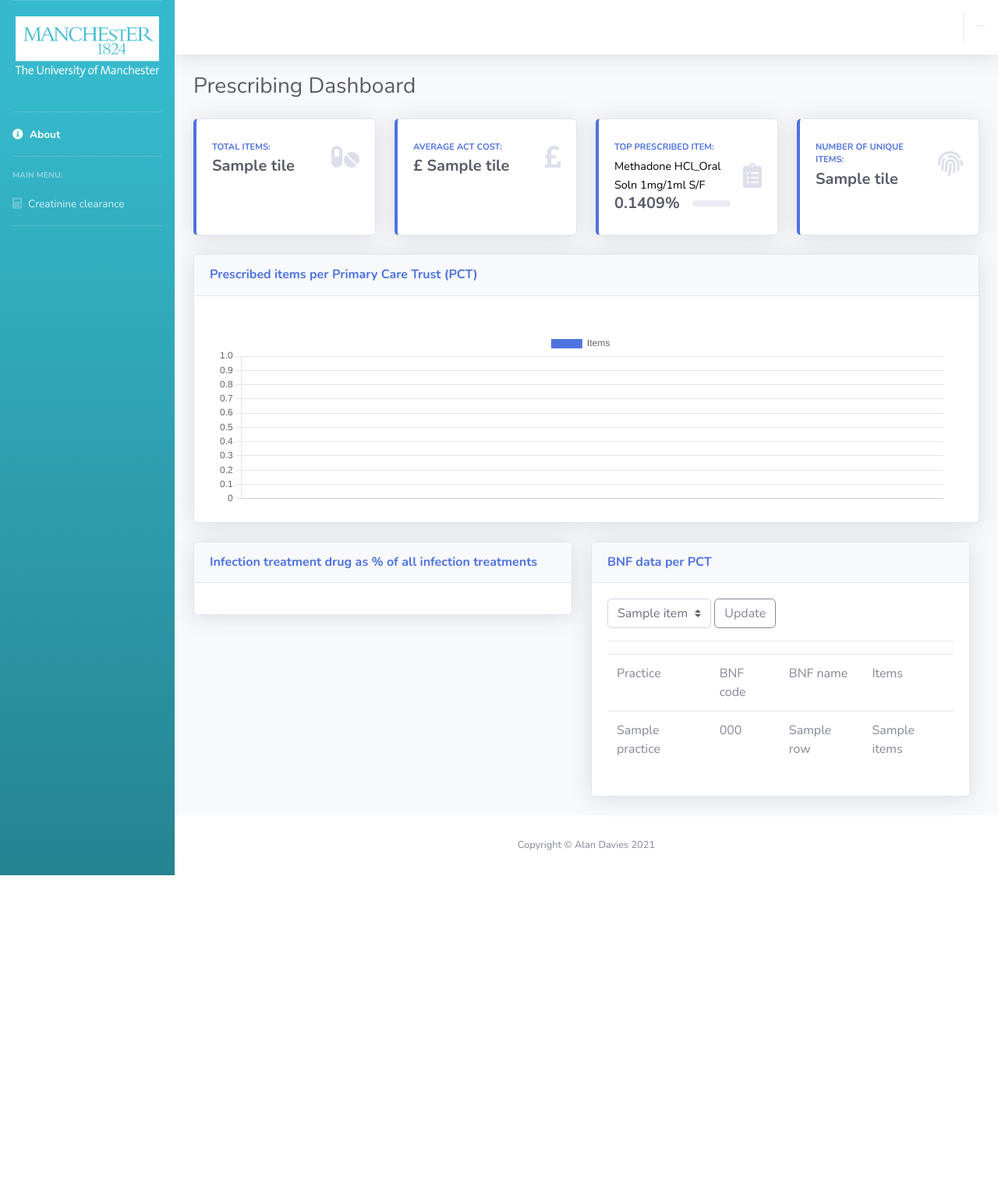
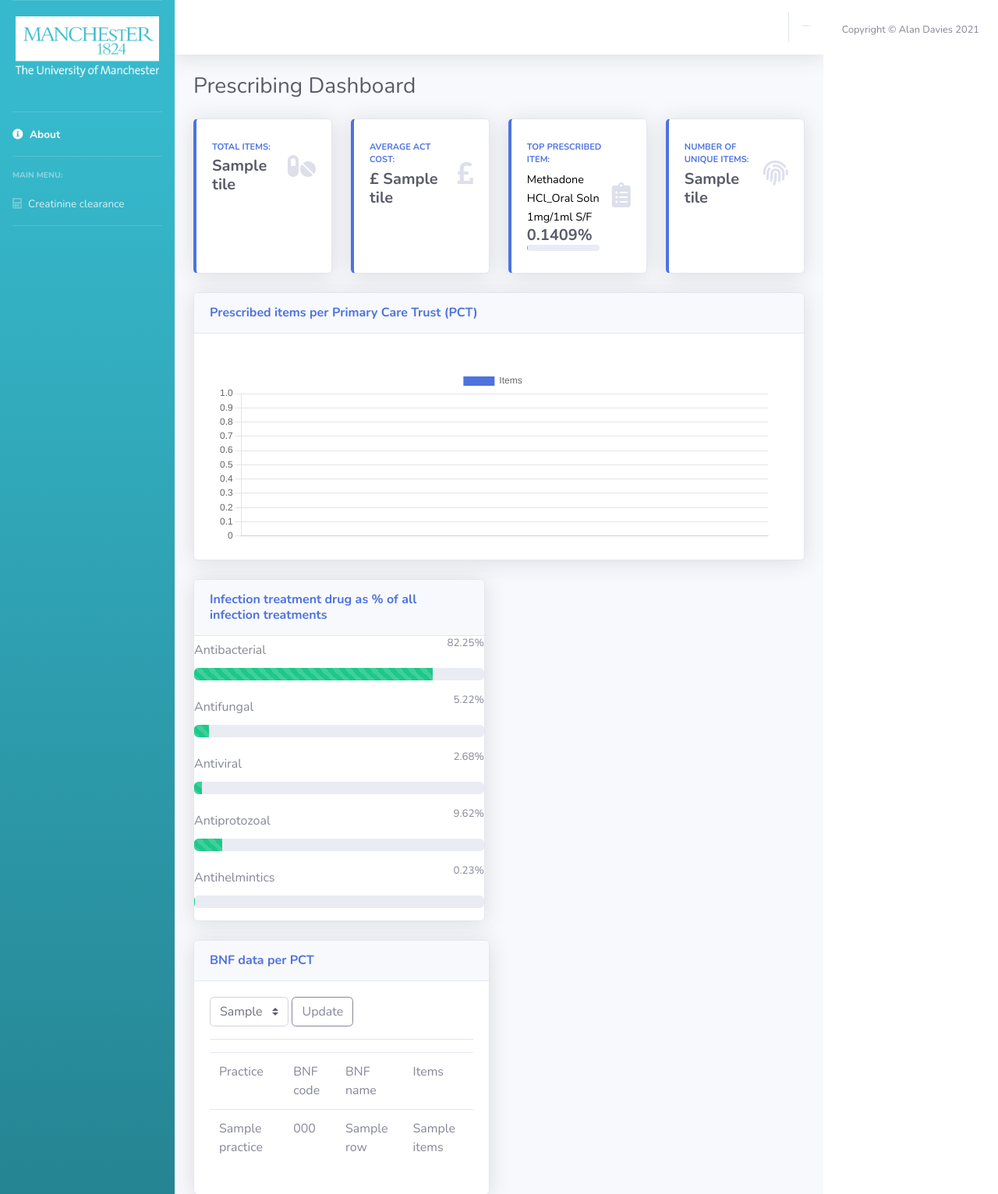
Before and after one commit to mikewilkinson/MIE_group_26, a Flask app: template app/templates/dashboard/index.html in a window 1280 px wide. Shown: the top 1532 px of the page at 78% size. Before the commit the page ends 1123 px from the top, so only its background shows below. Run offline with Flask 3, Linux system fonts and the light colour scheme; the template is opened without the code that fills it: most values are stand-ins (such as "Sample title", 1, 10 or a date in 2020); some libraries are stand-ins or nearby versions.

Commit message:
html for Infection drugs bars

```diff
--- a/app/templates/dashboard/index.html
+++ b/app/templates/dashboard/index.html
@@ -245,7 +245,76 @@
                 <div class="card-header py-3">
                   <h6 class="m-0 font-weight-bold text-primary">Infection treatment drug as % of all infection treatments</h6>
                 </div>
-                <div class="card-body">
+                <!-- Progress bar for Antibacterial -->
+        <div class="mb-3 text-sm-left">
+    <div style="display: flex; justify-content: space-between; align-items: center;">
+        <p style="margin: 0;">Antibacterial</p>
+        <div class="mb-3 text-sm-right" style="display: inline;">
+            <p style="font-size: smaller; margin: 0;">82.25%</p>
+        </div>
+    </div>
+    <div class="progress" style="margin-top: 5px;">
+        <div class="progress-bar progress-bar-striped bg-success" role="progressbar" style="width: 82.25%;" aria-valuenow="82.25" aria-valuemin="0" aria-valuemax="100">
+        </div>
+    </div>
+</div>
+
+        <!-- Progress bar for Antifungal -->
+                  <div class="mb-3 text-sm-left">
+    <div style="display: flex; justify-content: space-between; align-items: center;">
+        <p style="margin: 0;">Antifungal</p>
+        <div class="mb-3 text-sm-right" style="display: inline;">
+            <p style="font-size: smaller; margin: 0;">5.22%</p>
+        </div>
+    </div>
+    <div class="progress" style="margin-top: 5px;">
+        <div class="progress-bar progress-bar-striped bg-success" role="progressbar" style="width: 5.22%;" aria-valuenow="5.22" aria-valuemin="0" aria-valuemax="100">
+        </div>
+    </div>
+</div>
+
+
+        <!-- Progress bar for Antiviral -->
+        <div class="mb-3 text-sm-left">
+    <div style="display: flex; justify-content: space-between; align-items: center;">
+        <p style="margin: 0;">Antiviral</p>
+        <div class="mb-3 text-sm-right" style="display: inline;">
+            <p style="font-size: smaller; margin: 0;">2.68%</p>
+        </div>
+    </div>
+    <div class="progress" style="margin-top: 5px;">
+        <div class="progress-bar progress-bar-striped bg-success" role="progressbar" style="width: 2.68%;" aria-valuenow="2.68" aria-valuemin="0" aria-valuemax="100">
+        </div>
+    </div>
+</div>
+
+        <!-- Progress bar for Antiprotozoal -->
+        <div class="mb-3 text-sm-left">
+    <div style="display: flex; justify-content: space-between; align-items: center;">
+        <p style="margin: 0;">Antiprotozoal</p>
+        <div class="mb-3 text-sm-right" style="display: inline;">
+            <p style="font-size: smaller; margin: 0;">9.62%</p>
+        </div>
+    </div>
+    <div class="progress" style="margin-top: 5px;">
+        <div class="progress-bar progress-bar-striped bg-success" role="progressbar" style="width: 9.62%;" aria-valuenow="9.62" aria-valuemin="0" aria-valuemax="100">
+        </div>
+    </div>
+</div>
+
+        <!-- Progress bar for Antihelmintics -->
+        <div class="mb-3 text-sm-left">
+    <div style="display: flex; justify-content: space-between; align-items: center;">
+        <p style="margin: 0;">Antihelmintics</p>
+        <div class="mb-3 text-sm-right" style="display: inline;">
+            <p style="font-size: smaller; margin: 0;">0.23%</p>
+        </div>
+    </div>
+    <div class="progress" style="margin-top: 5px;">
+        <div class="progress-bar progress-bar-striped bg-success" role="progressbar" style="width: 0.23%;" aria-valuenow="0.23" aria-valuemin="0" aria-valuemax="100">
+        </div>
+    </div>
+</div>
 
                 </div>
               </div>
```
